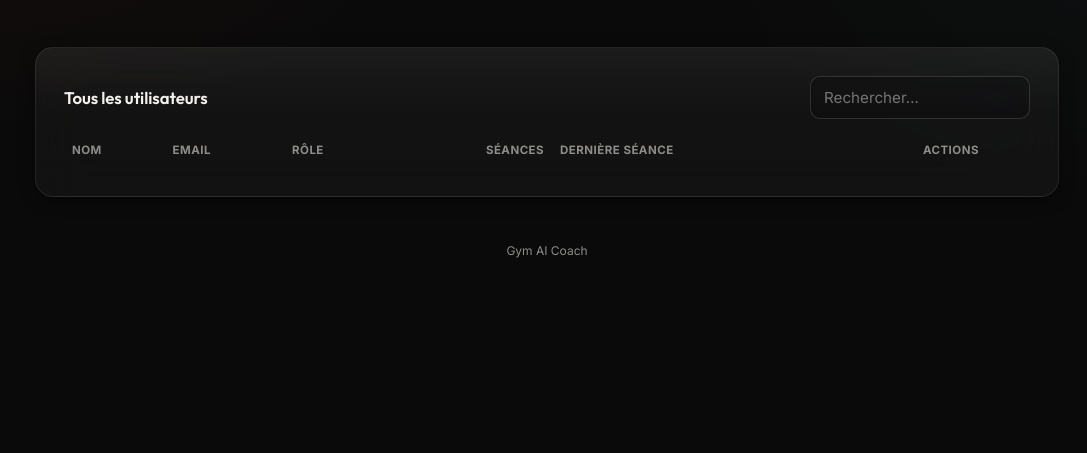
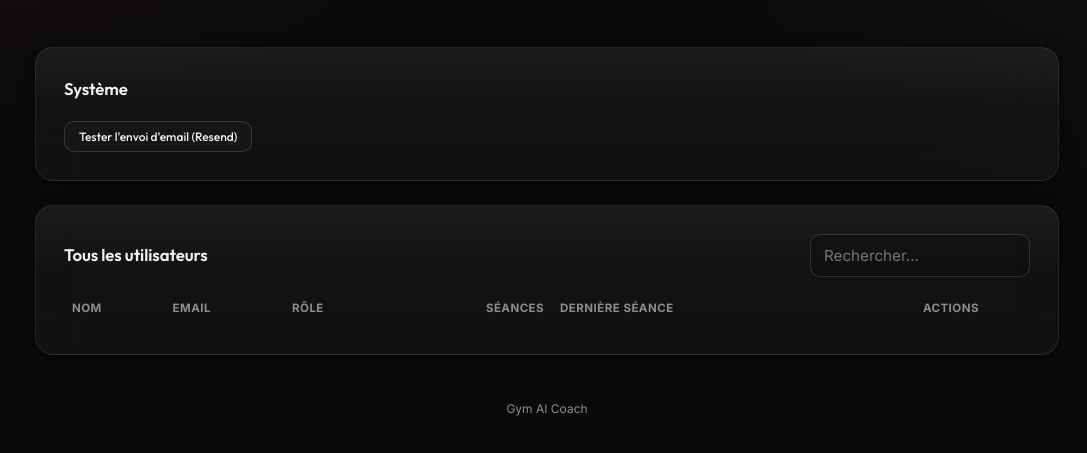
Before and after one commit to Shadow146design/gym-ai-coach, a website: page public/admin.html in a window 1280 px wide. Shown: the part 97-550 px from the top of the page, without its empty margins (193-1280 px from the left). Drawn offline with Linux system fonts and the light colour scheme; no server answers.

Commit message:
feat: bouton test email Resend dans admin panel

```diff
--- a/public/admin.html
+++ b/public/admin.html
@@ -15,6 +15,15 @@
 
   <!-- KPI globaux -->
   <div id="admin-kpis" class="kpi-grid" style="margin-bottom:24px"></div>
+
+  <!-- Système -->
+  <div class="card" style="margin-bottom:24px">
+    <div class="card-title">Système</div>
+    <div style="display:flex;align-items:center;gap:12px;flex-wrap:wrap">
+      <button class="btn btn-ghost btn-sm" type="button" id="test-email-btn" onclick="testEmail()">Tester l'envoi d'email (Resend)</button>
+      <span id="test-email-status" class="muted" style="font-size:.85rem"></span>
+    </div>
+  </div>
 
   <!-- Utilisateurs -->
   <div class="card">
--- a/public/js/admin.js
+++ b/public/js/admin.js
@@ -1,4 +1,31 @@
 let allUsers = [];
+
+async function testEmail() {
+  const btn = document.getElementById("test-email-btn");
+  const status = document.getElementById("test-email-status");
+  btn.disabled = true;
+  status.textContent = "Envoi en cours…";
+  status.style.color = "";
+  try {
+    const res = await fetch("/api/email/test", { method: "POST" });
+    const data = await res.json();
+    if (!res.ok) {
+      status.textContent = `Erreur : ${data.error || "échec de l'envoi."}`;
+      status.style.color = "var(--red)";
+    } else if (data.skipped) {
+      status.textContent = data.message;
+      status.style.color = "var(--gold)";
+    } else {
+      status.textContent = `✓ Email de test envoyé à ${data.sentTo}`;
+      status.style.color = "var(--green)";
+    }
+  } catch {
+    status.textContent = "Impossible de joindre le serveur.";
+    status.style.color = "var(--red)";
+  } finally {
+    btn.disabled = false;
+  }
+}
 
 async function init() {
   const me = await fetch("/api/auth/me").then(r=>r.json());
```
